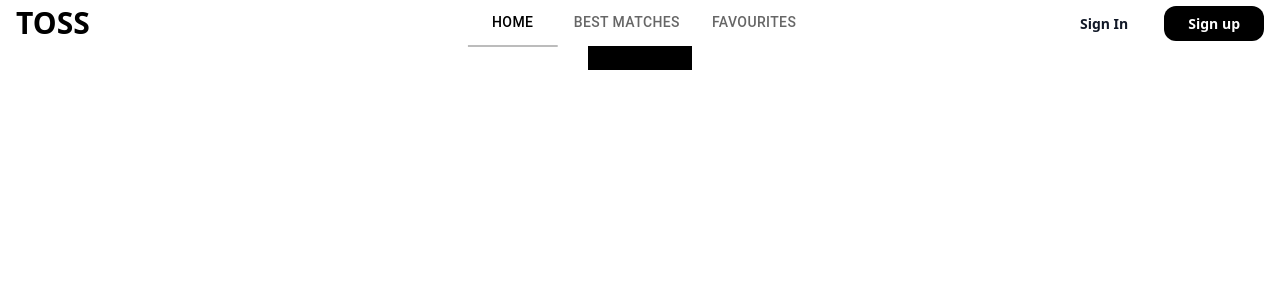
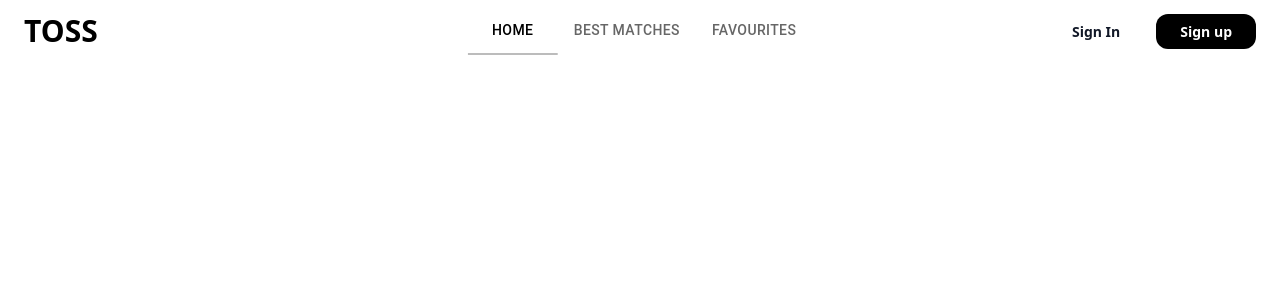
Before and after one commit to SHABIN-K/Brainwave, a Next.js app: page / in a window 1280 px wide. Shown: the top 300 px of the page. Built offline with nearby package versions, Linux system fonts and the light colour scheme.

Commit message:
feat : improved tabs and mui structure

```diff
--- a/app/(root)/(home)/error.jsx
+++ b/app/(root)/(home)/error.jsx
@@ -1,6 +1,6 @@
 "use client";
 
-import { Empty } from "@/components/ui/Empty";
+import Empty from "@/components/ui/Empty";
 
 export default function Error({ error, reset }) {
   return <Empty label="Something went wrong." error={error} reset={reset} />;
--- a/app/(root)/(home)/layout.jsx
+++ b/app/(root)/(home)/layout.jsx
@@ -2,9 +2,9 @@ import Navbar from "@/components/navigation/Navbar";
 
 export default function HomeLayout({ children }) {
   return (
-    <section className="relative flex flex-col ">
+    <section className="relative flex flex-col p-2">
       <Navbar />
-      <main className="flex-1 max-sm:w-full max-w-[1280px] mx-auto sm:pr-5 bg-black">
+      <main className="flex-1 max-sm:w-full max-w-[1280px] mx-auto sm:pr-5">
         {children}
       </main>
     </section>
--- a/app/(root)/(home)/page.jsx
+++ b/app/(root)/(home)/page.jsx
@@ -1,7 +1,3 @@
-
-
 export default function Home() {
-  return <div>
-   hello world
-  </div>;
+  return null;
 }
--- a/app/(root)/layout.jsx
+++ b/app/(root)/layout.jsx
@@ -1,6 +1,7 @@
 import { Toaster } from "sonner";
 
 import "../globals.css";
+import MuiProvider from "@/components/provider/MuiProvider";
 
 export const metadata = {
   title: "Toss",
@@ -11,8 +12,10 @@ export default function RootLayout({ children }) {
   return (
     <html lang="en">
       <body className="bg-[#fff] min-h-screen">
-        <Toaster richColors closeButton position="top-center" />
-        {children}
+        <MuiProvider>
+          <Toaster richColors closeButton position="top-center" />
+          {children}
+        </MuiProvider>
       </body>
     </html>
   );
--- a/components/navigation/Navbar.jsx
+++ b/components/navigation/Navbar.jsx
@@ -1,4 +1,4 @@
-import ColorTabs from "../ui/Tabs";
+import TabPanel from "../ui/Tabs";
 
 const Navbar = () => {
   return (
@@ -8,7 +8,7 @@ const Navbar = () => {
           <h1 className="text-black">TOSS</h1>
         </a>
         <div className="hidden absolute top-1/2 left-1/2 transform -translate-y-1/2 -translate-x-1/2 md:flex   lg:items-center ">
-          <ColorTabs />
+          <TabPanel />
         </div>
         <div className="hidden sm:inline-block">
           <a
@@ -42,20 +42,6 @@ const Navbar = () => {
             </svg>
           </button>
         </div>
-        <div className="hidden sm:inline-block">
-          <a
-            className="md:ml-auto md:mr-3 py-2 px-6 bg-white hover:bg-gray-300 text-sm text-gray-900 font-bold  rounded-xl transition duration-200"
-            href="#"
-          >
-            Sign In
-          </a>
-          <a
-            className=" py-2 px-6 bg-black hover:bg-gray-800 text-sm text-white font-bold rounded-xl transition duration-200"
-            href="#"
-          >
-            Sign up
-          </a>
-        </div>
       </nav>
     </>
   );
--- /dev/null
+++ b/components/provider/MuiProvider.jsx
@@ -0,0 +1,18 @@
+"use client";
+import { createTheme, ThemeProvider } from "@mui/material/styles";
+
+const MuiProvider = ({ children }) => {
+  const customTheme = createTheme({
+    palette: {
+      primary: {
+        main: "#000000",
+      },
+      secondary: {
+        main: "#bcbcbc",
+      },
+    },
+  });
+  return <ThemeProvider theme={customTheme}>{children}</ThemeProvider>;
+};
+
+export default MuiProvider;
--- a/components/ui/Tabs.jsx
+++ b/components/ui/Tabs.jsx
@@ -1,32 +1,17 @@
-'use client'
+"use client";
 import * as React from "react";
 import Tabs from "@mui/material/Tabs";
 import Tab from "@mui/material/Tab";
 import Box from "@mui/material/Box";
-import { createTheme,ThemeProvider } from "@mui/material/styles";
 
-
-export default function ColorTabs() {
+export default function TabPanel() {
   const [value, setValue] = React.useState("one");
 
   const handleChange = (event, newValue) => {
     setValue(newValue);
   };
 
-  const customTheme = createTheme({
-    palette: {
-      primary: {
-        main: "#000000",
-      },
-      secondary: {
-        main: "#bcbcbc",
-      },
-    },
-  });
-
-
   return (
-    <ThemeProvider theme={customTheme}>
     <Box sx={{ width: "100%" }}>
       <Tabs
         value={value}
@@ -40,6 +25,5 @@ export default function ColorTabs() {
         <Tab value="three" label="Favourites" />
       </Tabs>
     </Box>
-    </ThemeProvider>
   );
 }
```
